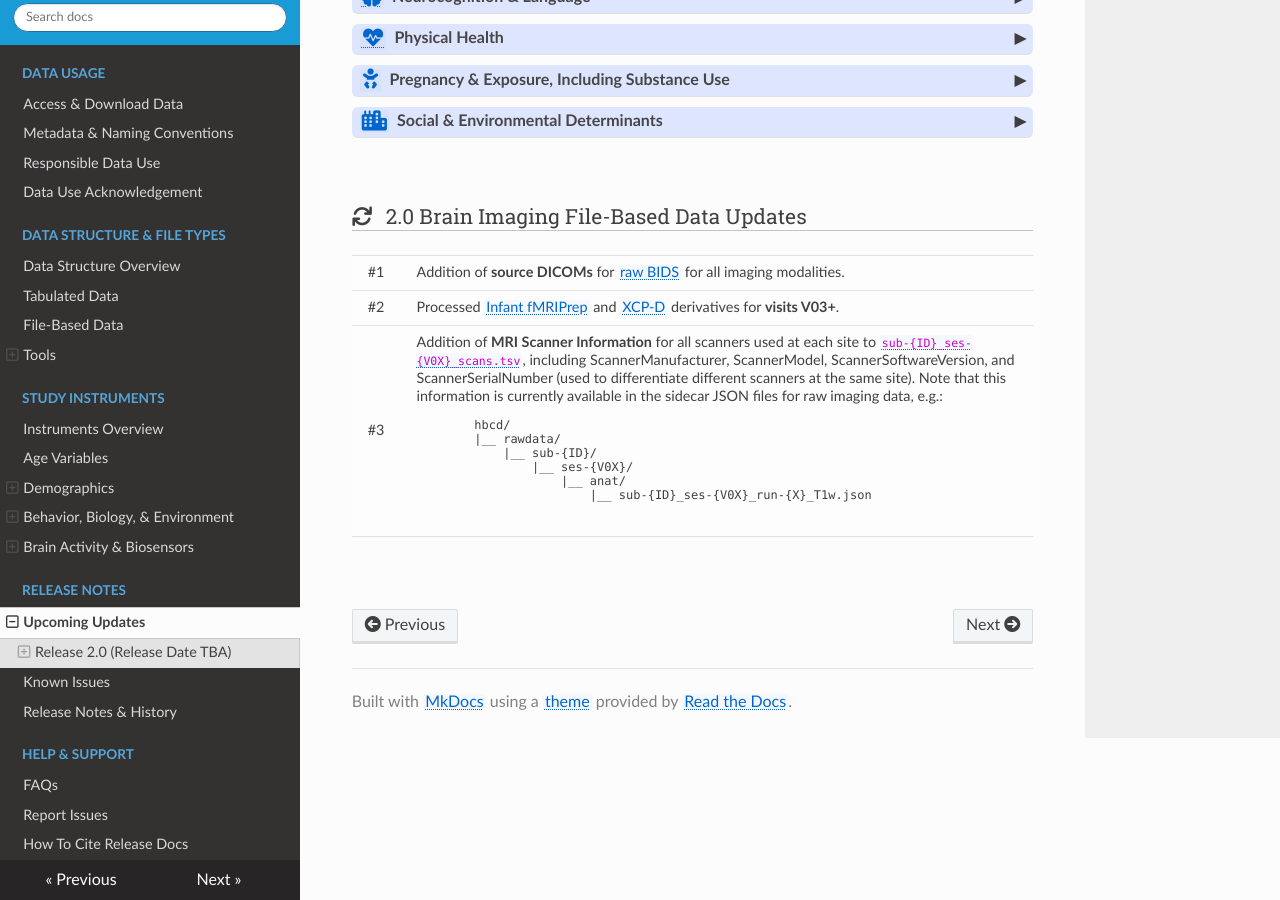
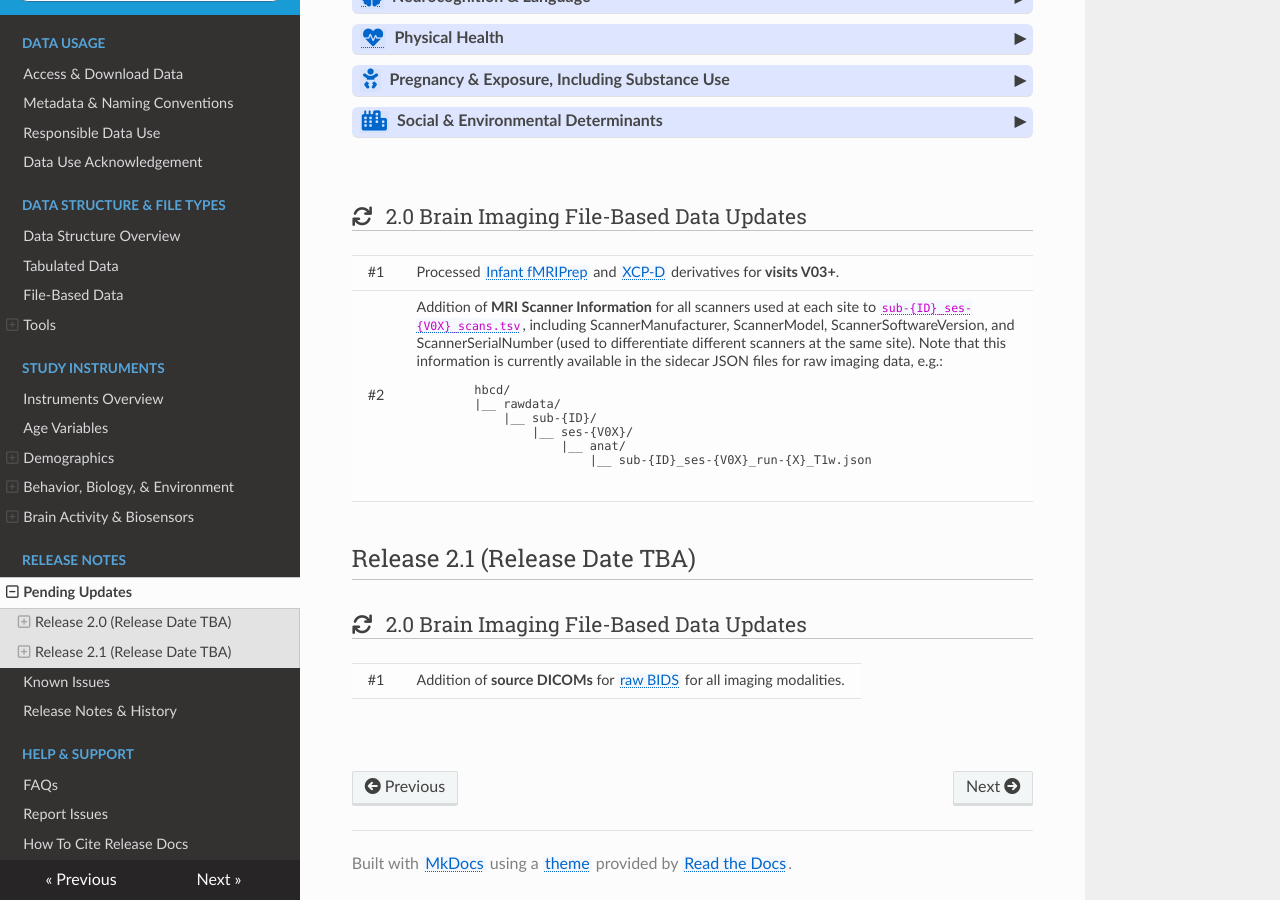
Before and after one commit to nbdc-datahub/hbcd-docs, an MkDocs documentation site: the page built from docs/changelog/pending.md, in a window 1280 px wide and 900 px high, scrolled down 973 px. Built offline with MkDocs 1.6.1, drawn with Linux system fonts in a browser that asks for light colours; nearby versions of some CDN libraries; some of the changed text lies outside the part shown.

Commit message:
move DICOMs to 2.1 pending

```diff
--- a/docs/changelog/pending.md
+++ b/docs/changelog/pending.md
@@ -1,4 +1,4 @@
-# Upcoming Updates
+# Pending Updates
 
 ## Release 2.0 (Release Date TBA)
 
@@ -447,14 +447,10 @@
 <tbody>
 <tr>
   <td>#1</td>
-  <td>Addition of <strong>source DICOMs</strong> for <a href="../../datacuration/file-based-data/#raw-bids" target="_blank">raw BIDS</a> for all imaging modalities.</td>
+  <td>Processed <a href="../../instruments/mri/fmri/#nibabies" target="_blank" rel="noopener noreferrer">Infant fMRIPrep</a> and <a href="../../instruments/mri/fmri/#xcpd" target="_blank" rel="noopener noreferrer">XCP-D</a> derivatives for <strong>visits V03+</strong>.</td>
 </tr>
 <tr>
   <td>#2</td>
-  <td>Processed <a href="../../instruments/mri/fmri/#nibabies" target="_blank" rel="noopener noreferrer">Infant fMRIPrep</a> and <a href="../../instruments/mri/fmri/#xcpd" target="_blank" rel="noopener noreferrer">XCP-D</a> derivatives for <strong>visits V03+</strong>.</td>
-</tr>
-<tr>
-  <td>#3</td>
   <td style="word-wrap: break-word; white-space: normal;">Addition of <strong>MRI Scanner Information</strong> for all scanners used at each site to <a href="../../datacuration/file-based-data/#participant-session-scan-level-data" target="_blank"><code>sub-{ID}_ses-{V0X}_scans.tsv</code></a>, including ScannerManufacturer, ScannerModel, ScannerSoftwareVersion, and ScannerSerialNumber (used to differentiate different scanners at the same site). Note that this information is currently available in the sidecar JSON files for raw imaging data, e.g.:
   <pre style="font-size: 12px;">
         hbcd/
@@ -469,4 +465,17 @@
 </tbody>
 </table>
 
+## Release 2.1 (Release Date TBA)
+
+### <i class="fa-solid fa-arrows-rotate" style="margin-right: 8px;"></i> 2.0 Brain Imaging File-Based Data Updates
+
+<table class="table-no-vertical-lines" style="width: 100%; border-collapse: collapse; table-layout: fixed; font-size: 16px;">
+<tbody>
+<tr>
+  <td>#1</td>
+  <td>Addition of <strong>source DICOMs</strong> for <a href="../../datacuration/file-based-data/#raw-bids" target="_blank">raw BIDS</a> for all imaging modalities.</td>
+</tr>
+</tbody>
+</table>
+
 <br>
--- a/mkdocs.yml
+++ b/mkdocs.yml
@@ -134,7 +134,7 @@ nav:
             - Processing Pipelines: instruments/processing/index.md
             - Pipeline Software Standards: instruments/processing/standards.md
   - Release Notes:
-    - Upcoming Updates: changelog/pending.md
+    - Pending Updates: changelog/pending.md
     - Known Issues: changelog/knownissues.md
     - Release Notes & History: changelog/releasenotes.md
   - Help & Support:
```
Also changed, not shown: docs/instruments/index.md (+1 -1 lines).
